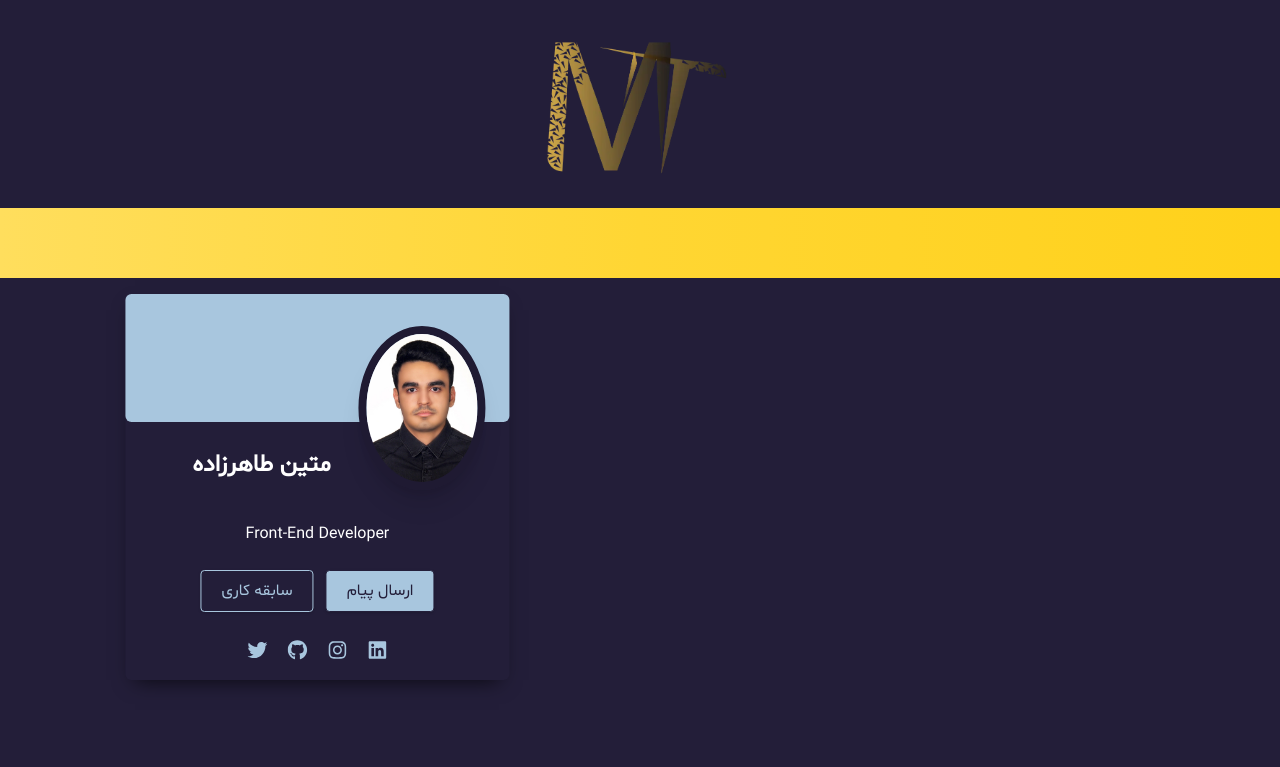
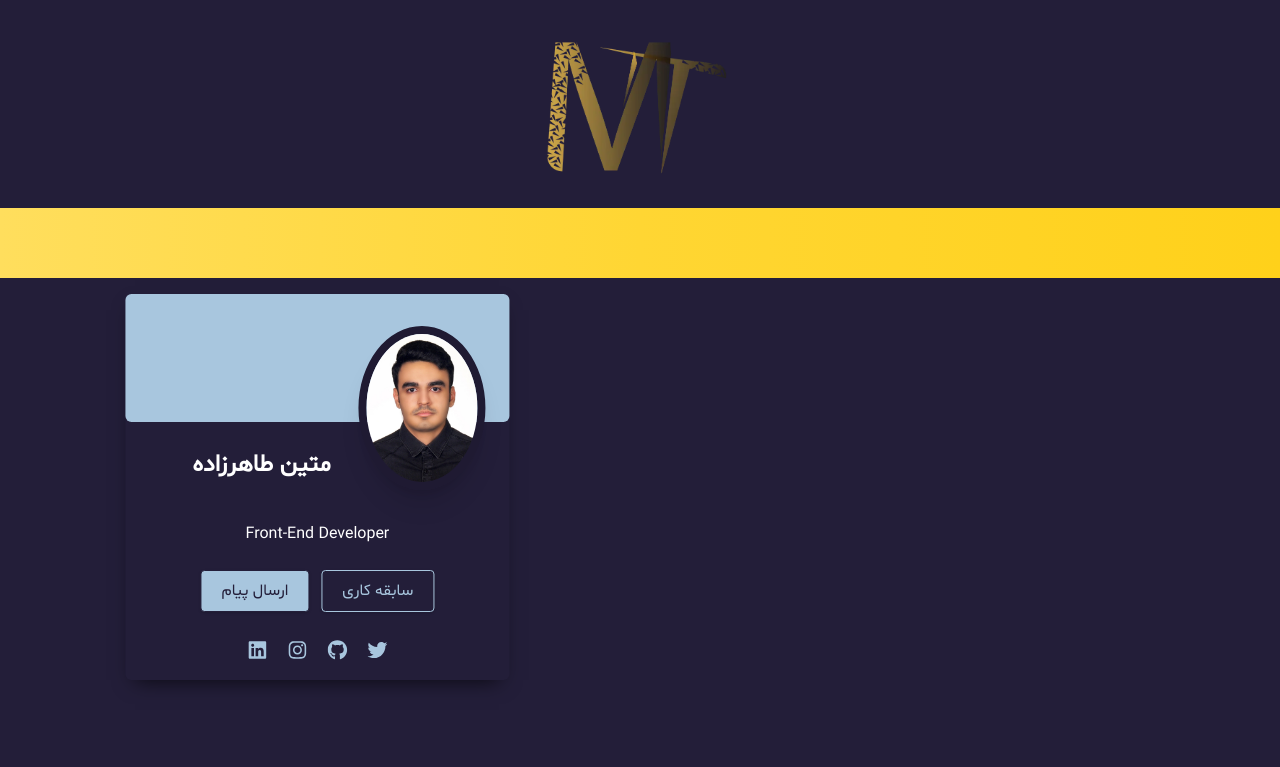
Before and after one commit to MatinT-SA/My-Personal-Website, a Next.js app: page /en in a window 1280 px wide. Shown: the top 767 px of the page. Built offline with nearby package versions, Linux system fonts and the light colour scheme.

Commit message:
translating the first text of our app which was the home text in our navigation and trying to work on flipping the site's direction when we're in en url

```diff
--- a/app/[locale]/layout.js
+++ b/app/[locale]/layout.js
@@ -1,7 +1,13 @@
+// app/[locale]/layout.js - The Final Wrapper (Modified)
+
 import { routing } from "../../i18n/routing";
 import { notFound } from "next/navigation";
 import { NextIntlClientProvider } from "next-intl";
+// ✅ Import the Header component (now used here exclusively)
 import Header from "../components/header/Header";
+
+// ✅ Import the RootLayout (HTML Shell)
+import RootLayout from "../layout";
 
 const getMessages = async (locale) => {
   try {
@@ -21,9 +27,17 @@ export default async function LocalizedLayout({ children, params }) {
 
   const messages = await getMessages(locale);
 
+  // 💡 Determine direction based on locale
+  const direction = locale === "fa" ? "rtl" : "ltr";
+
   return (
-    <NextIntlClientProvider locale={locale} messages={messages}>
-      {children}
-    </NextIntlClientProvider>
+    // ✅ Wrap content in RootLayout, passing locale and direction (fixes flipping)
+    <RootLayout lang={locale} dir={direction}>
+      <NextIntlClientProvider locale={locale} messages={messages}>
+        {/* ✅ RENDER THE SINGLE HEADER HERE: Fixes double header and translation access */}
+        <Header />
+        {children}
+      </NextIntlClientProvider>
+    </RootLayout>
   );
 }
--- a/app/components/navigation/Navigation.js
+++ b/app/components/navigation/Navigation.js
@@ -1,10 +1,11 @@
+// app/components/header/Navigation.js
 "use client";
 
 import { useEffect, useRef, useState } from "react";
 import { FaBars, FaTimes } from "react-icons/fa";
 import SocialLinks from "../profile/profie/profile-card/SocialLinks";
 import NavLinks from "./NavLinks";
-import { useTranslations } from "next-intl";
+import { useTranslations, useLocale } from "next-intl";
 
 export default function Navigation() {
   const [isMenuOpen, setIsMenuOpen] = useState(false);
@@ -14,6 +15,8 @@ export default function Navigation() {
   const navRef = useRef(null);
 
   const t = useTranslations("home");
+  const locale = useLocale();
+  const isLTR = locale === "en";
 
   const links = [
     { id: "home", label: t("navHome") },
@@ -108,24 +111,30 @@ export default function Navigation() {
       aria-label="Primary navigation"
       style={{ scrollBehavior: "smooth" }}
     >
-      {/* Hamburger button */}
+      {/* Hamburger button: Now controlled by LTR/RTL */}
       {!isMenuVisible && (
         <button
           type="button"
           onClick={openMenu}
-          className="block mx-auto p-5 text-center w-12 h-12 text-dark-primary hamburger:hidden"
+          // Use conditional class to position the button on the left for LTR
+          className={`block mx-auto p-5 text-center w-12 h-12 text-dark-primary hamburger:hidden ${
+            isLTR ? "mr-auto" : "ml-auto"
+          }`}
           aria-label="Open menu"
         >
           <FaBars className="w-8 h-8" />
         </button>
       )}
 
-      {/* Close button */}
+      {/* Close button: Flip position for LTR */}
       {isMenuVisible && (
         <button
           type="button"
           onClick={closeMenu}
-          className="fixed top-6 right-6 z-50 text-white"
+          // Flip 'right-6' to 'left-6' for LTR
+          className={`fixed top-6 z-50 text-white ${
+            isLTR ? "left-6" : "right-6"
+          }`}
           aria-label="Close menu"
         >
           <FaTimes className="w-5 h-5" />
@@ -137,7 +146,14 @@ export default function Navigation() {
         <ul
           className={`mainMenu list-none fixed inset-0 z-40 flex flex-col justify-center items-center bg-purple-primary text-white
             transform transition-transform duration-300 ease-in-out
-            ${isMenuOpen ? "translate-x-0" : "translate-x-full"}
+            // FLIP THE SLIDE DIRECTION based on isLTR
+            ${
+              isMenuOpen
+                ? "translate-x-0"
+                : isLTR
+                ? "-translate-x-full" // LTR: slide off to the left
+                : "translate-x-full" // RTL: slide off to the right
+            }
           `}
         >
           <NavLinks
@@ -154,8 +170,8 @@ export default function Navigation() {
         </ul>
       )}
 
-      {/* Desktop menu */}
-      <ul className="hidden hamburger:flex hamburger:flex-row gap-0 hamburger:items-center hamburger:justify-between hamburger:mr-10 hamburger:w-full">
+      {/* Desktop menu: Changed mr-10 to me-10 */}
+      <ul className="hidden hamburger:flex hamburger:flex-row gap-0 hamburger:items-center hamburger:justify-between hamburger:me-10 hamburger:w-full">
         <NavLinks
           links={links}
           activeSection={activeSection}
--- a/app/layout.js
+++ b/app/layout.js
@@ -1,20 +1,25 @@
+// app/layout.js - The HTML Shell (Modified)
+
 import "@/app/styles/global.css";
-import Header from "./components/header/Header";
+// ❌ Remove Header import and rendering
+// import Header from "./components/header/Header";
 
 export const metadata = {
   title: "Matin Taherzadeh - متین طاهرزاده",
   description: "Generated by create next app",
 };
 
-export default function RootLayout({ children }) {
+// 💡 Accept lang and dir props with defaults
+export default function RootLayout({ children, lang = "fa", dir = "rtl" }) {
   return (
-    <html lang="fa" dir="rtl" className="scroll-smooth">
+    // 💡 Use dynamic lang and dir attributes
+    <html lang={lang} dir={dir} className="scroll-smooth">
       <body
         className={`antialiased
           bg-linear-to-r from-white to-[#ffe6ff]
           overflow-x-hidden text-black font-shabnam`}
       >
-        <Header />
+        {/* ❌ HEADER IS GONE FROM THE ROOT LAYOUT */}
         {children}
       </body>
     </html>
```
